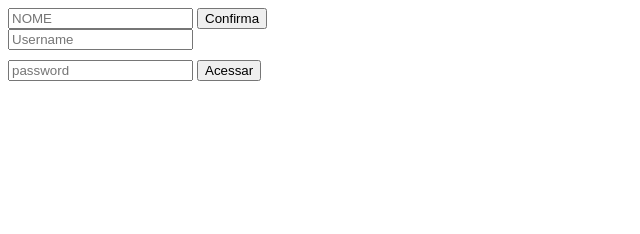
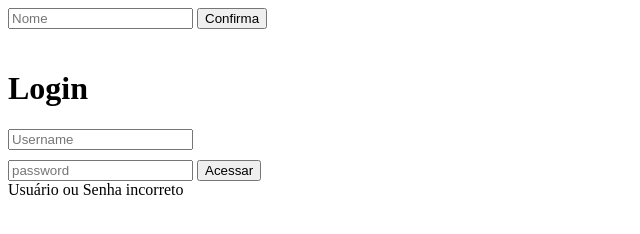
Before and after one commit to Rodrigueness7/Lista-de-convidado, a plain HTML site: page SRC/view/index.html in a window 1280 px wide. Both pictures are taken after a click on the button "Acessar". Shown: the whole page, without its empty margins (0-640 px from the left). Drawn offline with Linux system fonts and the light colour scheme.

Commit message:
Modificando

```diff
--- a/SRC/control/interface.js
+++ b/SRC/control/interface.js
@@ -8,7 +8,23 @@ button.addEventListener("click", () =>{
 
     array.push(valor)
     localStorage.setItem("meuArr",JSON.stringify(array))
-    result.innerHTML = array.join("<br>")
+
+
 
 
 })
+
+result.style.display = "none"
+
+button2.addEventListener("click", () =>{
+    let username = "arodrigues"
+    let password = 1937;
+
+    if(inputUsername.value == username && inputPassword.value == password){
+        result.style.display = "block"
+        result.innerHTML = "<h1>Lista de Convidados</h1>" + array.join("<br>")
+    }else{
+        result.style.display = "block"
+        result.innerHTML = "Usuário ou Senha incorreto"
+    }
+})
--- a/SRC/view/index.html
+++ b/SRC/view/index.html
@@ -11,18 +11,22 @@
 
 <body>
     <div>
-        <input id="inputName" type="name" name="name" placeholder="NOME">
+        <input id="inputName" type="name" name="name" placeholder="Nome">
         <button id="button">Confirma</button>
-        <div id="result"></div>
+
     </div>
     <div class="container1">
         <div>
+            <h1>Login</h1>
             <input class="input" id="username" type="text" type="name" placeholder="Username">
             <input id="password" type="password" placeholder="password">
             <button id="button2">Acessar</button>
         </div>
+        <div id="result">
 
+        </div>
     </div>
+
     <script src="../control/interface.js"></script>
     <script src="../control/script.js"></script>
 </body>
--- a/SRC/view/style.css
+++ b/SRC/view/style.css
@@ -3,7 +3,7 @@
     width: 300px;
     height: 100px;
 }
-.admin{
+.container1{
 
     position:relative;
     top: 20px;
```
